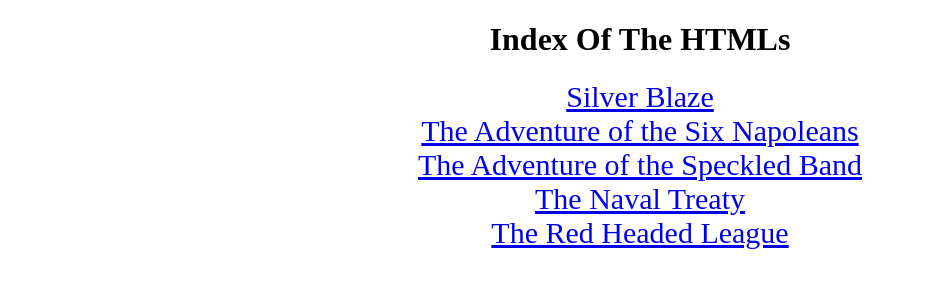
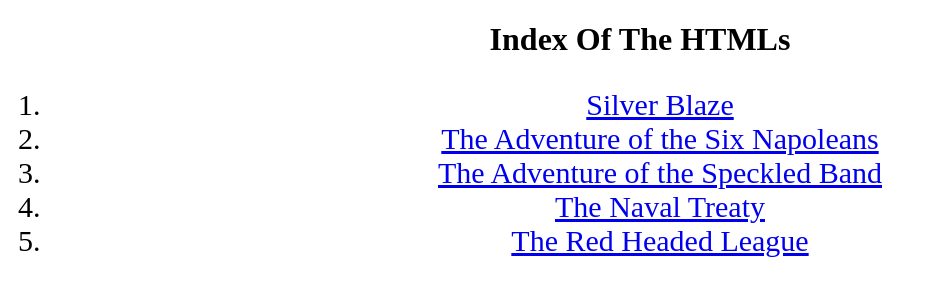
Before and after one commit to DerekJxy/My-First-SSG, a website: page index.html in a window 1280 px wide. Shown: the whole page, without its empty margins (0-927 px from the left). Drawn offline with Linux system fonts and the light colour scheme.

Commit message:
Update index.html

```diff
--- a/index.html
+++ b/index.html
@@ -10,13 +10,13 @@
   <!-- Your generated content here... -->
   <h1>Index Of The HTMLs</h1>
 <main>
-
-  <a href="./dist/Silver Blaze.html">Silver Blaze</a> </br>
-  <a href="./dist/The Adventure of the Six Napoleans.html">The Adventure of the Six Napoleans</a></br>
-  <a href="./dist/The Adventure of the Speckled Band.html">The Adventure of the Speckled Band</a></br>
-  <a href="./dist/The Naval Treaty.html">The Naval Treaty</a></br>
-  <a href="./dist/The Red Headed League.html">The Red Headed League</a></br>
-
+ <ol>
+  <li><a href="./dist/Silver Blaze.html">Silver Blaze</a> </br></li>
+  <li><a href="./dist/The Adventure of the Six Napoleans.html">The Adventure of the Six Napoleans</a></br></li>
+  <li><a href="./dist/The Adventure of the Speckled Band.html">The Adventure of the Speckled Band</a></br></li>
+  <li><a href="./dist/The Naval Treaty.html">The Naval Treaty</a></br></li>
+  <li><a href="./dist/The Red Headed League.html">The Red Headed League</a></br></li>
+</ol>
 </main>
 </body>
 </html>
```
